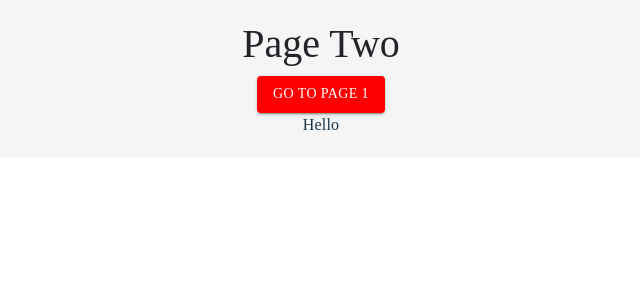
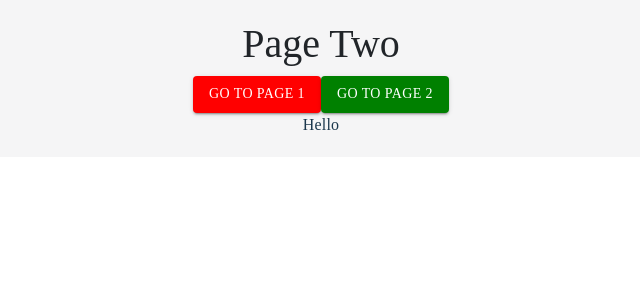
Before and after one commit to Assil-TK/test, a React (Create React App) app: page /page-two in a window 1280 px wide. Shown: the top 300 px of the page, without its empty margins (319-959 px from the left). Built offline with nearby package versions, Linux system fonts and the light colour scheme.

Commit message:
ajouter un bouton vert

```diff
--- a/src/pages/PageTwo.js
+++ b/src/pages/PageTwo.js
@@ -1,13 +1,19 @@
 import React from "react";
 import { useNavigate } from "react-router-dom";
-import { Button } from "@mui/material";
+import { Button, Typography } from "@mui/material";
 import { styled } from "@mui/system";
-import { Typography } from "@mui/material";
 
 const RedButton = styled(Button)({
   backgroundColor: 'red',
   '&:hover': {
     backgroundColor: '#F39325',
+  },
+});
+
+const GreenButton = styled(Button)({
+  backgroundColor: 'green',
+  '&:hover': {
+    backgroundColor: '#4CAF50',
   },
 });
 
@@ -24,6 +30,12 @@ function PageTwo() {
       >
         Go to Page 1
       </RedButton>
+      <GreenButton
+        variant="contained"
+        sx={{ fontFamily: 'Fira Sans' }}
+      >
+        Go to Page 2
+      </GreenButton>
       <Typography sx={{ fontFamily: 'Fira Sans', color: '#1B374C' }}>Hello</Typography>
     </div>
   );
```
